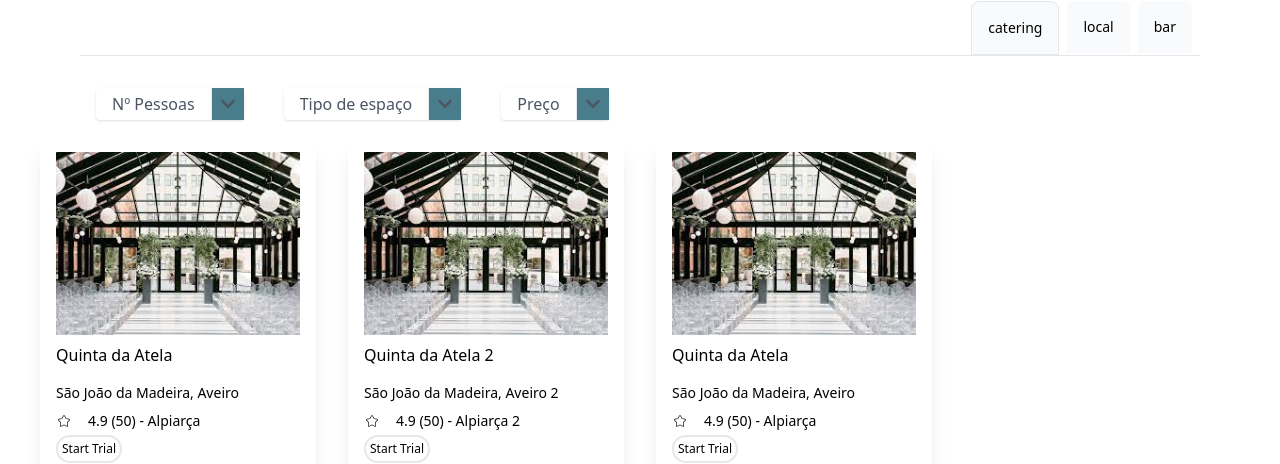
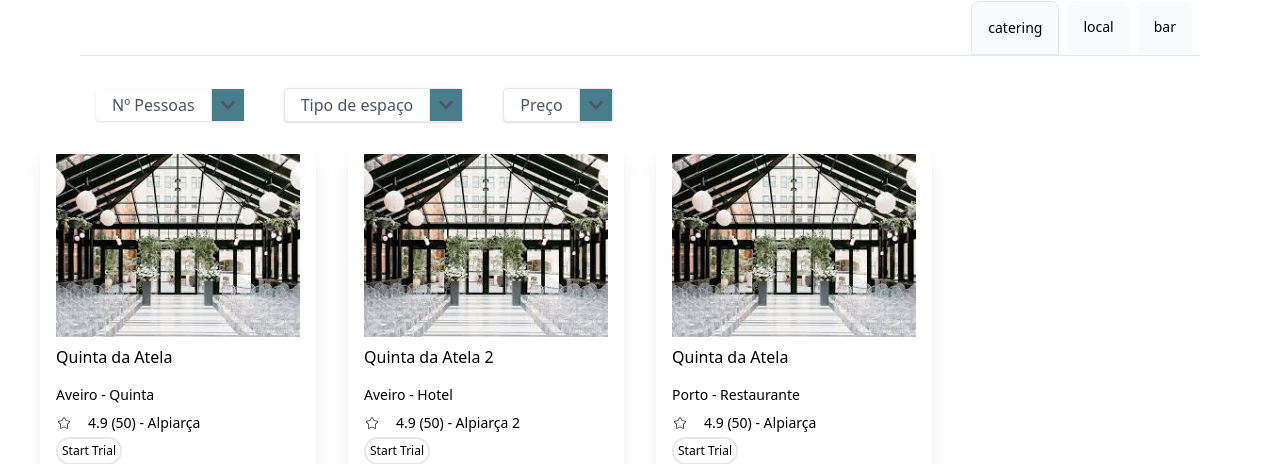
Before and after one commit to yanisfaquir/real_event2, a Next.js app: page /servicesResults in a window 1280 px wide. Shown: the part 111-575 px from the top of the page. Built offline with nearby package versions, Linux system fonts and the light colour scheme.

Commit message:
feat(serviceResults): filtros dos resultados

```diff
--- a/src/pages/servicesResults.jsx
+++ b/src/pages/servicesResults.jsx
@@ -17,15 +17,20 @@ const UseServiceResults = () => {
   const [openPreco, setOpenPreco] = useState(false);
   const [selectedPreco, setSelectedPreco] = useState('');
 
+  const [filtroPreco, setFiltroPreco] = useState('');
+  const [filtroTipoEspaco, setFiltroTipoEspaco] = useState('');
+
 
   const serviceType = useSelector((state) => {state.event.serviceType; console.log(state.event.serviceType) });
-  // console.log(serviceType);
+  console.log('serviiii', serviceType);
+
 
 
   const servico = ['catering', 'local', 'bar'];
   const nPessoas = ['15 - 30', '30 - 45', '45 - 60', '+60'];
   const tipoEspaco = ['Quinta', 'Hotel', 'Restaurante', 'Praia', 'Campo'];
-  const preco = ['100 - 200', '200 - 300', '300 - 400', '400 - 500', '+500'];
+  const preco = ['200$', '400$', '600$', '800$', '1000$'];
+
   const servicoQuinta = {
     quinta1: [
       { img:<Image
@@ -37,9 +42,10 @@ const UseServiceResults = () => {
         key="quinta1-1"
       />,
         nome: 'Quinta da Atela',
-        local: 'São João da Madeira, Aveiro',
+        local: 'Aveiro',
         classificacao: '4.9 (50) - Alpiarça',
-        preco: '200$'
+        preco: '200$',
+        tipoEspaco: 'Quinta'
       },
       {img:<Image
         src="/assets/pictures/space1.jpg"
@@ -50,9 +56,10 @@ const UseServiceResults = () => {
         key="quinta1-2"
       />,
         nome: 'Quinta da Atela 2',
-        local: 'São João da Madeira, Aveiro 2',
+        local: 'Aveiro',
         classificacao: '4.9 (50) - Alpiarça 2',
-        preco: '200$'
+        preco: '200$',
+        tipoEspaco: 'Hotel'
       },
       {img:<Image
         src="/assets/pictures/space1.jpg"
@@ -63,14 +70,22 @@ const UseServiceResults = () => {
         key="quinta1-3"
       />,
         nome: 'Quinta da Atela',
-        local: 'São João da Madeira, Aveiro',
+        local: 'Porto',
         classificacao: '4.9 (50) - Alpiarça',
-        preco: '200$'
+        preco: '200$',
+        tipoEspaco: 'Restaurante'
       }
     ]
   };
 
     const [activeTab, setActiveTab] = useState(servico[0]);
+
+    const filteredQuintaItems = servicoQuinta.quinta1.filter((quintaItem) => {
+      const matchPreco = filtroPreco === '' || quintaItem.preco === filtroPreco;
+      const matchTipoEspaco = filtroTipoEspaco === '' || quintaItem.tipoEspaco === filtroTipoEspaco;
+      return matchPreco && matchTipoEspaco;
+    });
+
 
 
   return (
@@ -93,7 +108,6 @@ const UseServiceResults = () => {
             ))}
           </ul>
       </div>
-
       <div className="w-full px-4 bg-white">
         <div className="flex items-center justify-start">
           <div className="relative flex justify-left items-left pt-0 ml-20 ">
@@ -126,11 +140,12 @@ const UseServiceResults = () => {
           </div>
 
           <div className="relative flex justify-left items-left pt-0 ml-10 ">
-          <button className="relative flex justify-center items-center bg-white bordar focus:outline-none shadow text-gray-600 rounded focus:ring ring-gray-200 group"
+          <button
+              className="relative flex justify-center items-center bg-white border focus:outline-none shadow text-gray-600 rounded focus:ring ring-gray-200 group"
               onClick={() => setOpenTipoEspaco(!openTipoEspaco)}
             >
               <p className="px-4">{selectedTipoEspaco || 'Tipo de espaço'}</p>
-              <span className="bg-customBlue  border-l p-2 hover:bg-gray-100">
+              <span className="bg-customBlue border-l p-2 hover:bg-gray-100">
                 <FaChevronDown />
               </span>
               {openTipoEspaco && (
@@ -142,6 +157,7 @@ const UseServiceResults = () => {
                         className="px-4 py-1 hover:bg-gray-100 border-b cursor-pointer"
                         onClick={() => {
                           setSelectedTipoEspaco(tipoEspacoItem);
+                          setFiltroTipoEspaco(tipoEspacoItem); // Define o filtro de tipo de espaço aqui
                           setOpenTipoEspaco(false);
                         }}
                       >
@@ -152,19 +168,18 @@ const UseServiceResults = () => {
                 </div>
               )}
             </button>
+
           </div>
 
           <div className="relative flex justify-left items-left pt-0 ml-10 ">
-          <button className="relative flex justify-center items-center bg-white bordar focus:outline-none shadow text-gray-600 rounded focus:ring ring-gray-200 group"
+          <button
+              className="relative flex justify-center items-center bg-white border focus:outline-none shadow text-gray-600 rounded focus:ring ring-gray-200 group"
               onClick={() => setOpenPreco(!openPreco)}
             >
               <p className="px-4">{selectedPreco || 'Preço'}</p>
-              <span className="bg-customBlue  border-l p-2 hover:bg-gray-100">
+              <span className="bg-customBlue border-l p-2 hover:bg-gray-100">
                 <FaChevronDown />
               </span>
-              {openPreco && (
-            <div className="absolute top-full min-w-full w-max bg-white shadow-md mt-1 rounded">
-              <ul className="text-left border rounded">
               {openPreco && (
                 <div className="absolute top-full min-w-full w-max bg-white shadow-md mt-1 rounded">
                   <ul className="text-left border rounded">
@@ -174,6 +189,7 @@ const UseServiceResults = () => {
                         className="px-4 py-1 hover:bg-gray-100 border-b cursor-pointer"
                         onClick={() => {
                           setSelectedPreco(precoItem);
+                          setFiltroPreco(precoItem); // Define o filtro de preço aqui
                           setOpenPreco(false);
                         }}
                       >
@@ -183,20 +199,20 @@ const UseServiceResults = () => {
                   </ul>
                 </div>
               )}
-              </ul>
-            </div>
-          )}
             </button>
           </div>
         </div>
 
+
+
+
         <div className="max-w-[1200px] max-h-[1200px] mx-auto grid md:grid-cols-4 gap-8">
         {activeTab === 'catering' &&
-          servicoQuinta.quinta1.map((quintaItem, index) => (
+          filteredQuintaItems.map((quintaItem, index) => (
             <div key={index} className="w-full shadow-xl flex flex-col p-4 my-4 rounded-lg hover:scale-105 duration-300">
               {quintaItem.img}
               <p className="py-2 font-medium">{quintaItem.nome}</p>
-              <p className="py-2 text-sm">{quintaItem.local}</p>
+              <p className="py-2 text-sm">{quintaItem.local} - {quintaItem.tipoEspaco} </p>
               <div className="flex items-center justify-start">
                 <CiStar className="mr-4" />
                 <p className="text-sm mr-4">{quintaItem.classificacao}</p>
```
Lines whose indentation alone changed are shown as unchanged.
